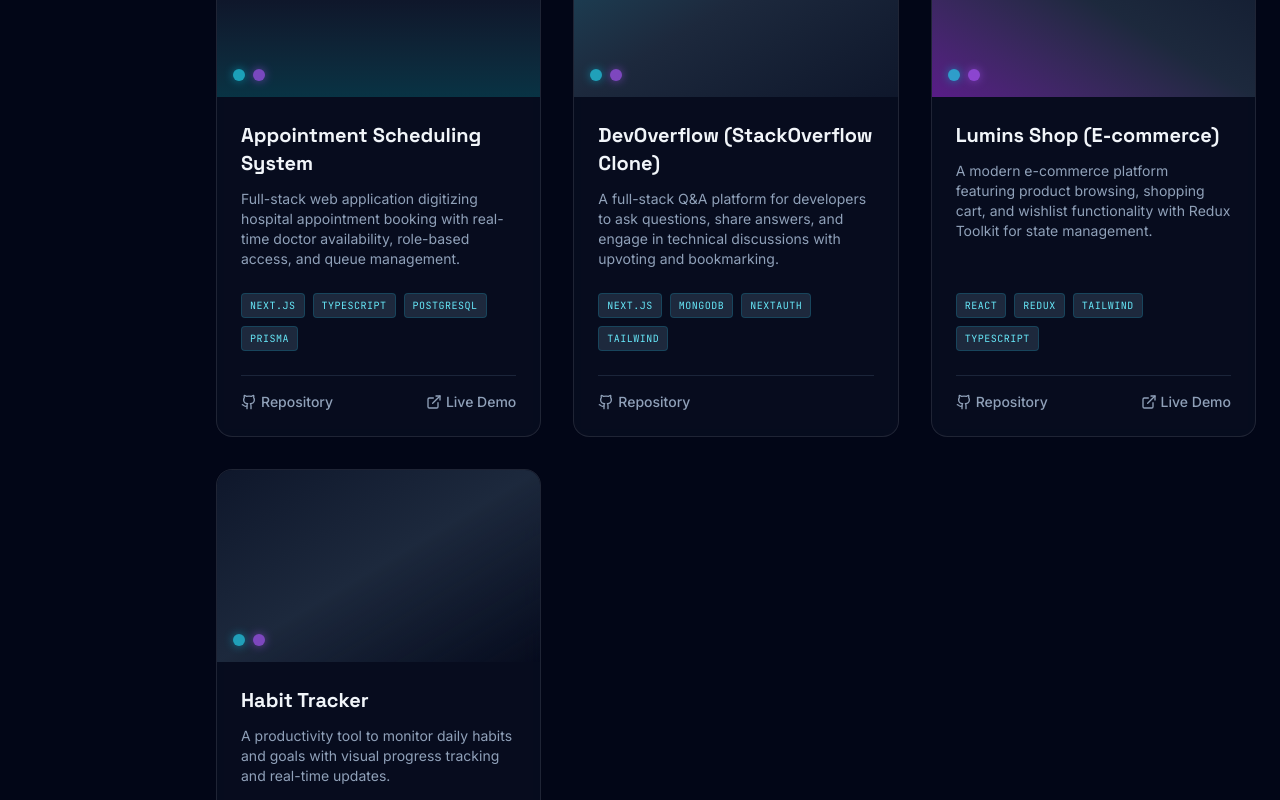
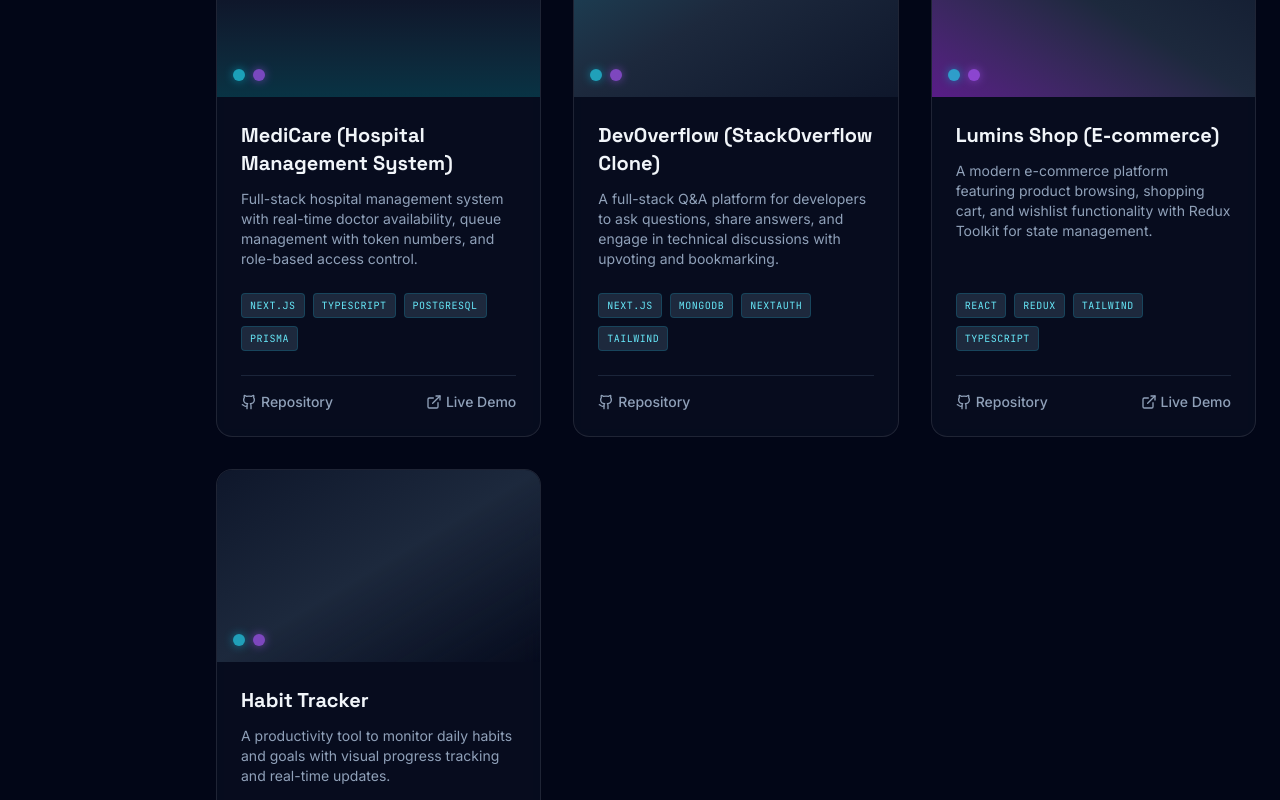
Before and after one commit to devAbdiT/Personal-Portfolio, a React (Vite) app: page / in a window 1280 px wide. Shown: the part 1140-1940 px from the top of the page. Built offline with nearby package versions, Linux system fonts and the light colour scheme.

Commit message:
feat(projects): rename appointment scheduler to MediCare (Hospital Management System)

```diff
--- a/src/components/Projects.tsx
+++ b/src/components/Projects.tsx
@@ -6,8 +6,8 @@
   const projects = [
     {
       id: 1,
-      title: "Appointment Scheduling System",
-      description: "Full-stack web application digitizing hospital appointment booking with real-time doctor availability, role-based access, and queue management.",
+      title: "MediCare (Hospital Management System)",
+      description: "Full-stack hospital management system with real-time doctor availability, queue management with token numbers, and role-based access control.",
       tags: ["Next.js", "TypeScript", "PostgreSQL", "Prisma"],
       repo: "https://github.com/devAbdiT/MediCare",
       demo: "https://medi-care-tan-seven.vercel.app/",
```
